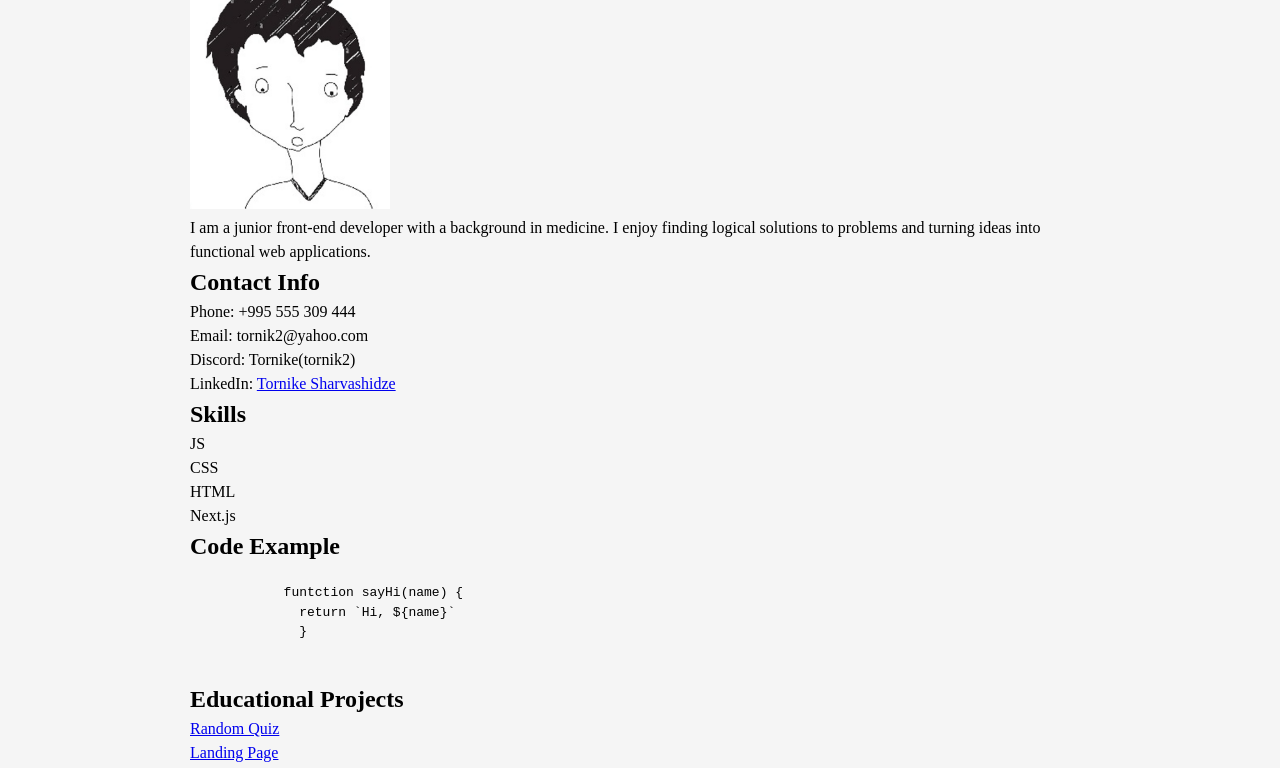
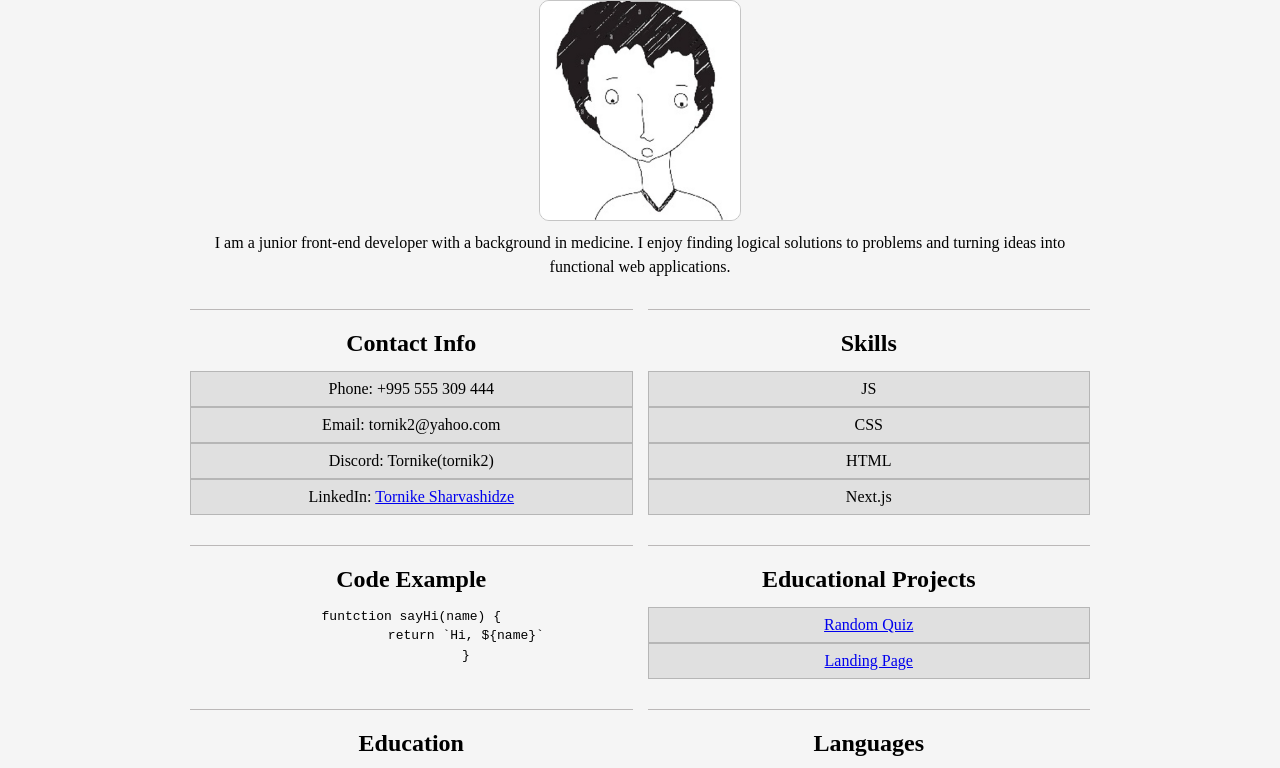
Before and after one commit to Tornik2/rsschool-cv, a plain HTML site: page index.html in a window 1280 px wide. Shown: the part 141-909 px from the top of the page. Drawn offline with Linux system fonts and the light colour scheme.

Commit message:
feat: add style to main content

```diff
--- a/index.html
+++ b/index.html
@@ -21,8 +21,8 @@
       </div>
     </header>
     <main>
-      <div class="container">
-        <div class="introduction-div">
+      <div class="container main-container">
+        <div class="cv-section introduction-section">
           <h1>Tornike Sharvashidze</h1>
           <div class="avatar">
             <img src="./avatar-html.png" alt="avatar" />
@@ -58,13 +58,9 @@
         </div>
         <div class="cv-section">
           <h2>Code Example</h2>
-          <pre>
-          <code>
-            funtction sayHi(name) {
+          <pre><code>funtction sayHi(name) {
               return `Hi, ${name}`
-              }
-          </code>
-        </pre>
+              }</code></pre>
         </div>
         <div class="cv-section">
           <h2>Educational Projects</h2>
@@ -89,7 +85,7 @@
           <h2>Education</h2>
           <ul>
             <li>Medical University - 2016-2022</li>
-            <li>Scrimba Frontend Developer Path - 2023</li>
+            <li>Scrimba Frontend Path - 2023</li>
             <li>RS School - 2025-present</li>
           </ul>
         </div>
--- a/style.css
+++ b/style.css
@@ -12,14 +12,11 @@ ul {
   list-style: none;
   padding: 0;
 }
-/* logo and images */
+/* logo */
 .logo {
   width: 100px;
   display: flex;
   align-items: center;
-}
-.avatar {
-  width: 200px;
 }
 img {
   width: 100%;
@@ -30,6 +27,10 @@ header,
 footer,
 main {
   padding: 15px;
+}
+header,
+footer {
+  background-color: #e0e0e0;
 }
 .container {
   max-width: 900px;
@@ -53,3 +54,62 @@ header {
 footer {
   border-top: 1px solid rgb(187, 184, 184);
 }
+
+/* main content */
+.cv-section {
+  border-top: 1px solid rgb(187, 184, 184);
+  padding: 15px 0;
+  text-align: center;
+}
+.cv-section h2 {
+  margin-bottom: 10px;
+}
+.cv-section li {
+  background-color: #e0e0e0;
+  border: 1px solid #b6b6b6;
+  padding: 5px 0;
+}
+.main-container .cv-section:first-child {
+  border-top: none;
+  padding-top: 0;
+}
+.main-container .cv-section:last-child {
+  padding-bottom: 0;
+  margin-bottom: 15px;
+}
+
+.introduction-section {
+  display: flex;
+  flex-direction: column;
+  align-items: center;
+  text-align: center;
+  gap: 10px;
+}
+
+.avatar {
+  width: 200px;
+  border: 1px solid rgb(197, 197, 197);
+  border-radius: 10px;
+  overflow: hidden;
+}
+.avatar img {
+  display: block;
+}
+pre {
+  margin: 10px 0;
+}
+
+@media (min-width: 500px) {
+  .main-container {
+    display: flex;
+    flex-direction: row;
+    flex-wrap: wrap;
+    gap: 15px;
+  }
+  .introduction-section.cv-section {
+    flex: 1 1 100%;
+  }
+  .cv-section {
+    flex: 1 1 47%;
+  }
+}
```
